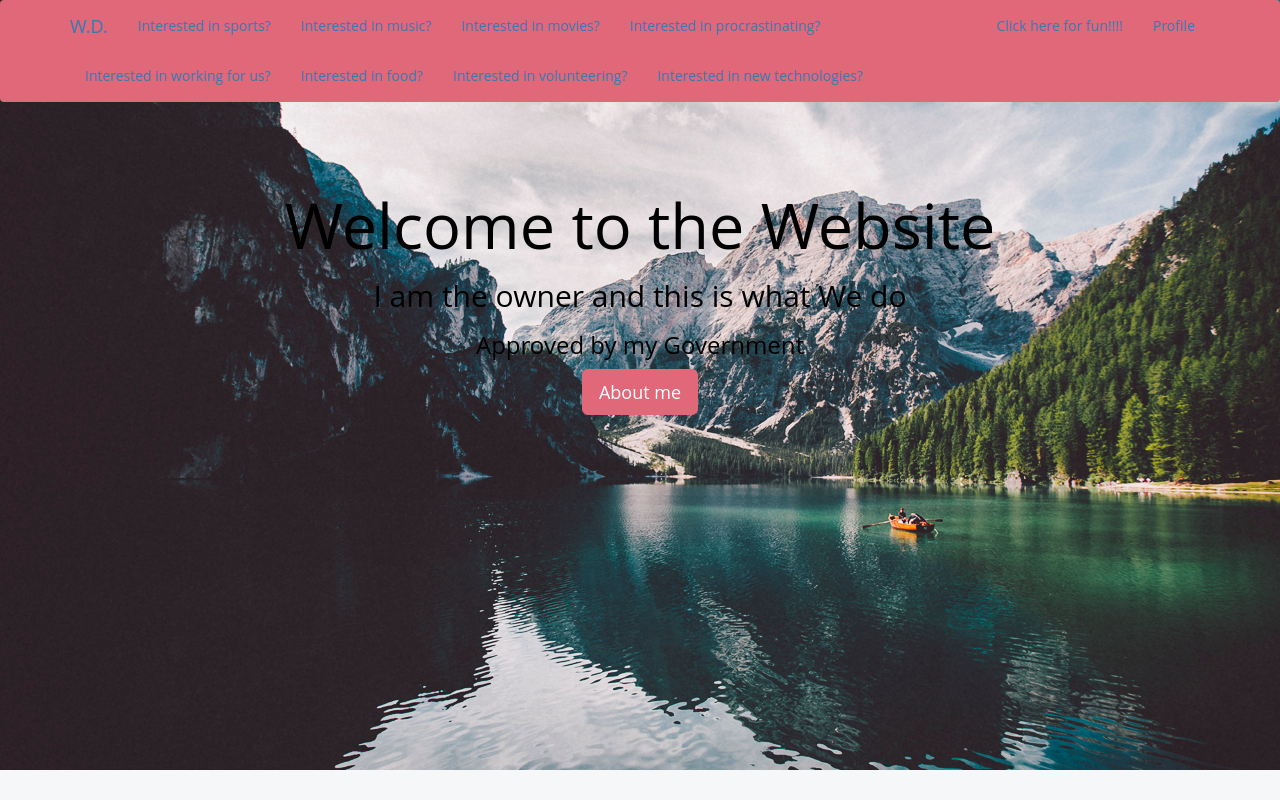
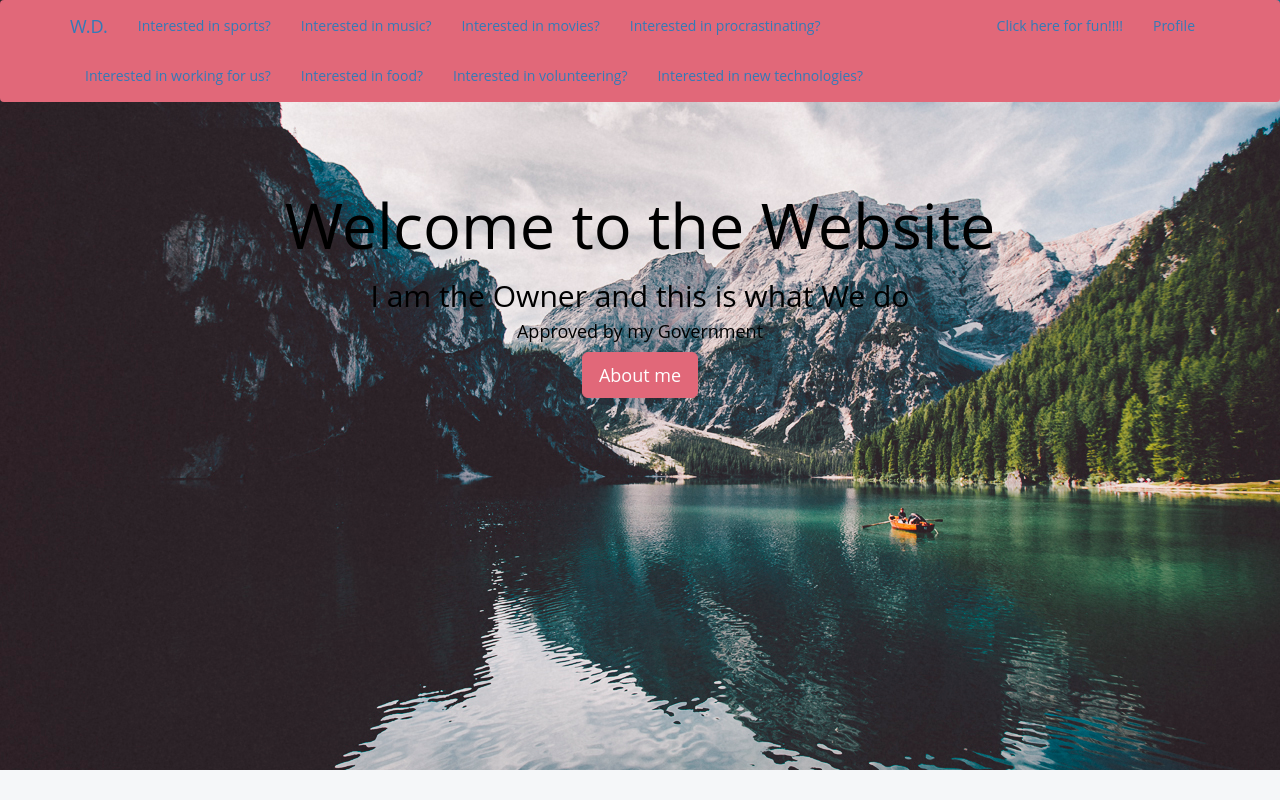
Before and after one commit to willoup/willoup.github.io, a plain HTML site: page index.html in a window 1280 px wide. Drawn offline with nearby package versions, Linux system fonts and the light colour scheme.

Commit message:
Add files via upload

```diff
--- a/index.html
+++ b/index.html
@@ -64,10 +64,10 @@
         <div class="row">
           <div class="col-md-8 col-md-offset-2">
             <h1 class="display-3">Welcome to the Website</h1>
-            <h2 class="display-1">I am the owner and this is what We do
+            <h2 class="display-1">I am the Owner and this is what We do
              <br>
             </h2>
-            <h3 class="display-1">Approved by my Government</h3>
+            <h4 class="display-1">Approved by my Government</h4>
             <p class="lead">
               <a class="btn btn-primary btn-lg" href="profile2.html">About me</a>
             </p>
```
Also changed, not shown: profile2.html (+1 -1 lines).
